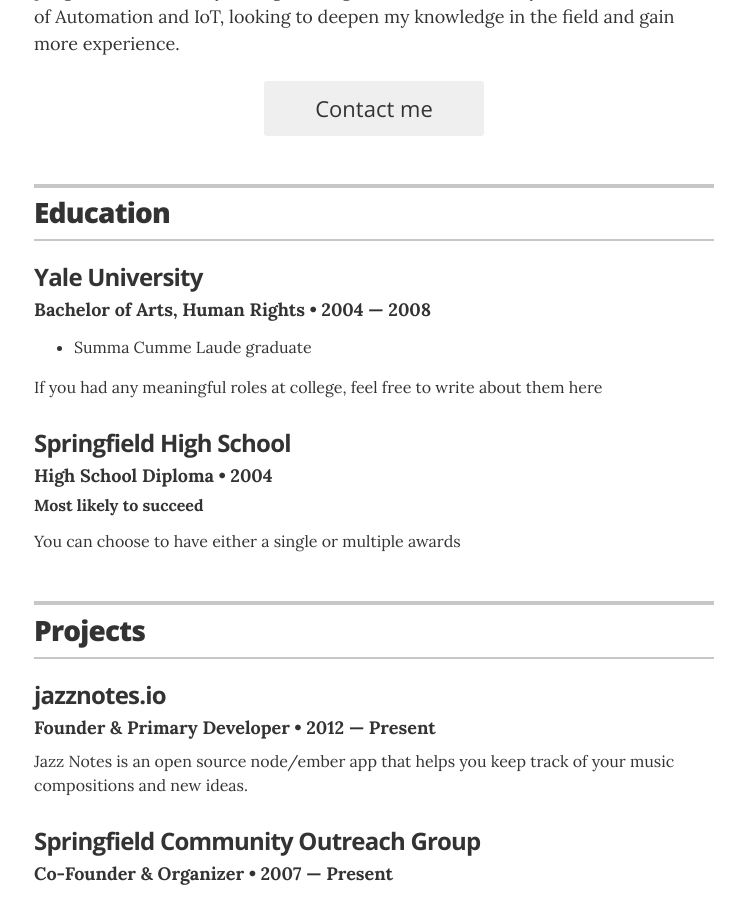
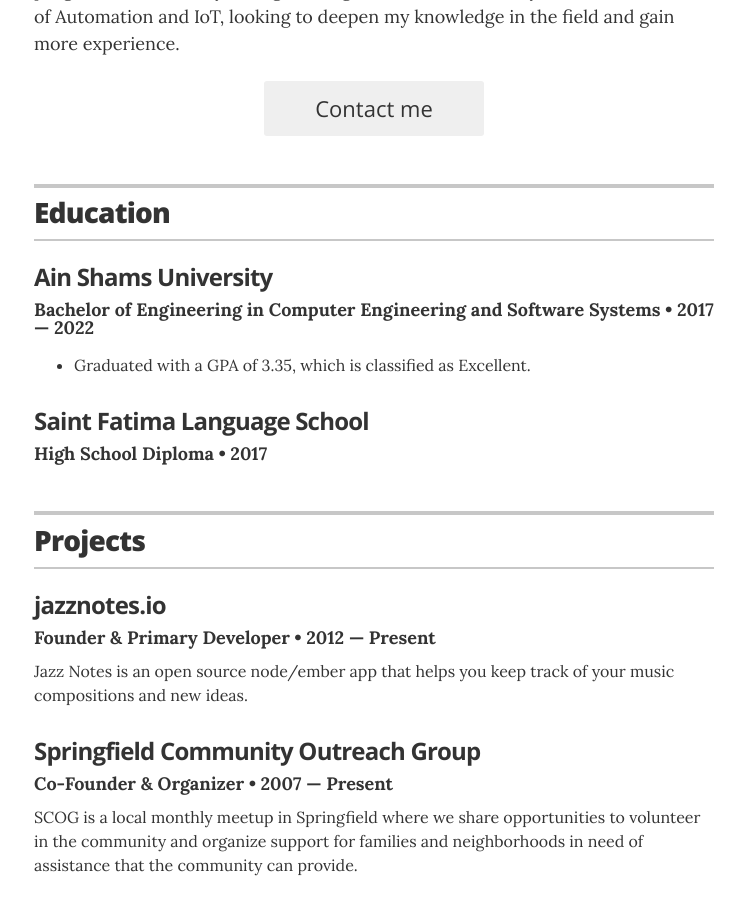
Before and after one commit to Hesham87/Hesham.github.io, a Jekyll site: the page built from index.html, in a window 1280 px wide and 900 px high, scrolled down 385 px. Shown: the whole window, without its empty margins (266-1011 px from the left). Built offline with Jekyll 4.4.1, drawn with Linux system fonts in a browser that asks for light colours.

Commit message:
Update education.yml

```diff
--- a/_data/education.yml
+++ b/_data/education.yml
@@ -1,13 +1,13 @@
 # Degree
-- degree: Bachelor of Arts, Human Rights
-  uni: Yale University
-  year: 2004 &mdash; 2008
+- degree: Bachelor of Engineering in Computer Engineering and Software Systems
+  uni: Ain Shams University
+  year: 2017 &mdash; 2022
   awards:
-    - award: Summa Cumme Laude graduate
-  summary: If you had any meaningful roles at college, feel free to write about them here
+    - award: Graduated with a GPA of 3.35, which is classified as Excellent.
+  # summary: If you had any meaningful roles at college, feel free to write about them here
 
 - degree: High School Diploma
-  uni: Springfield High School
-  year: 2004
-  award: Most likely to succeed
-  summary: You can choose to have either a single or multiple awards
+  uni: Saint Fatima Language School
+  year: 2017
+  # award: Most likely to succeed
+  # summary: You can choose to have either a single or multiple awards
```
